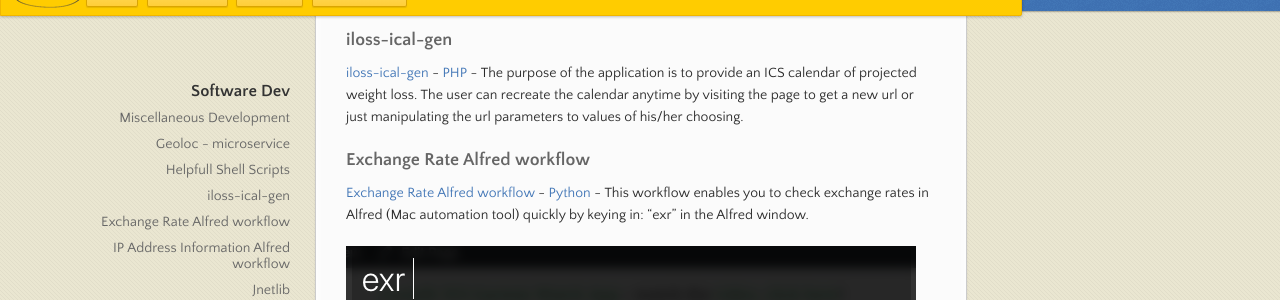
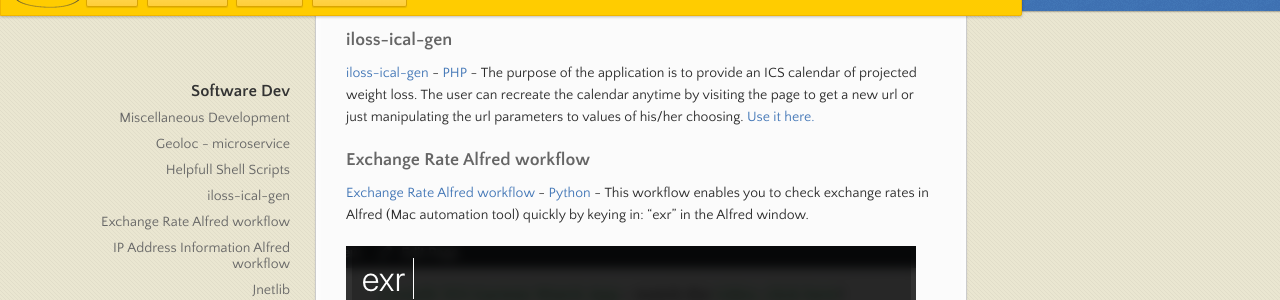
Before and after one commit to jcolson/jcolson.github.io, a Jekyll site: the page built from software-dev/index.md, in a window 1280 px wide and 900 px high, scrolled down 445 px. Shown: the part 151-451 px from the top of the window. Built offline with Jekyll 4.4.1, drawn with Linux system fonts in a browser that asks for light colours.

Commit message:
added url for weight tracker

```diff
--- a/software-dev/index.md
+++ b/software-dev/index.md
@@ -30,7 +30,7 @@ This service is deployable as a docker container and by default uses the geojson
 [Helpful Shell Scripts](https://git.sr.ht/~jcolson/random-scripts){:target="_blank"} - [Bash]{:target="_blank"}(mostly) - This repo just has a few helpful bash scripts such as a script that geo-locates you and updates your slack status based on location.  There's a script that displays colorcoded timezone information in your terminal.  A script that helps you test bandwidth between two machines.  etc, etc ....
 
 ### iloss-ical-gen
-[iloss-ical-gen](https://github.com/jcolson/loss-ical-gen){:target="_blank"} - [PHP]{:target="_blank"} - The purpose of the application is to provide an ICS calendar of projected weight loss. The user can recreate the calendar anytime by visiting the page to get a new url or just manipulating the url parameters to values of his/her choosing.
+[iloss-ical-gen](https://github.com/jcolson/loss-ical-gen){:target="_blank"} - [PHP]{:target="_blank"} - The purpose of the application is to provide an ICS calendar of projected weight loss. The user can recreate the calendar anytime by visiting the page to get a new url or just manipulating the url parameters to values of his/her choosing.  [Use it here.](http://track.karma.net/){:target="_blank"}
 
 ### Exchange Rate Alfred workflow
 [Exchange Rate Alfred workflow](https://github.com/jcolson/Exchange-Rate-alfredworkflow){:target="_blank"} - [Python]{:target="_blank"} - This workflow enables you to check exchange rates in Alfred (Mac automation tool) quickly by keying in: "exr" in the Alfred window.
```
